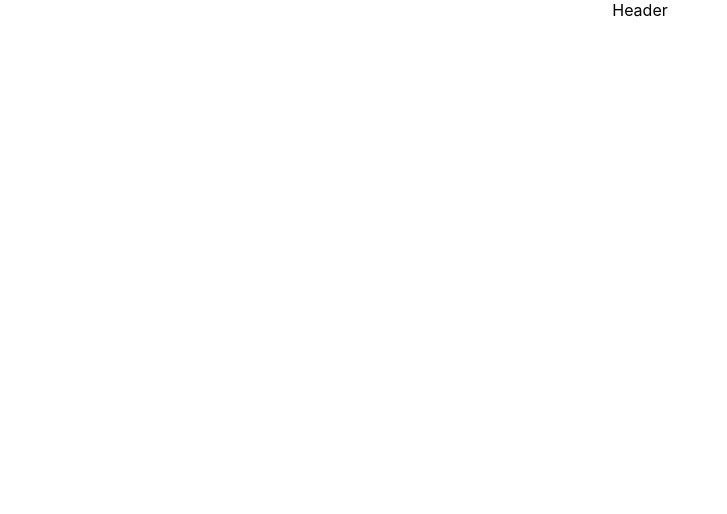
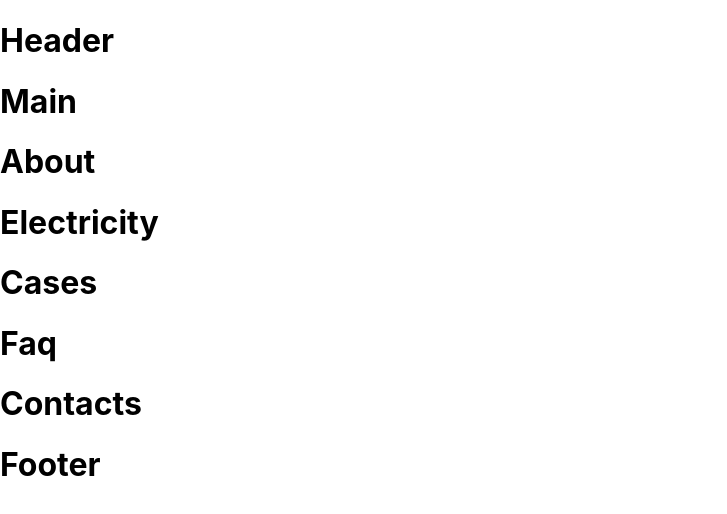
Before and after one commit to KhailoAndrey/SoftRyzen-testwork, a React (Create React App) app: page / in a window 1280 px wide. Shown: the top 514 px of the page, without its empty margins (0-727 px from the left). Built offline with nearby package versions, Linux system fonts and the light colour scheme.

Commit message:
add sturcture

```diff
--- a/src/About/about.jsx
+++ b/src/About/about.jsx
@@ -0,0 +1,9 @@
+const About = () => {
+  return (
+    <>
+      <h1>About</h1>
+    </>
+  );
+};
+
+export default About;
--- a/src/App.css
+++ b/src/App.css
@@ -1,3 +1,5 @@
 .App {
   text-align: center;
+  font-size: 30px;
+
 }
--- a/src/App.js
+++ b/src/App.js
@@ -1,11 +1,25 @@
 import './App.css';
+import Main from 'Main/main';
 import Header from 'Header/header';
+import About from 'About/about';
+import Electricity from 'Electricity/electricity';
+import Cases from 'Cases/cases';
+import Faq from 'FAQ/faq';
+import Contacts from 'Contacts/contacts';
+import Footer from 'Footer/footer';
 
 function App() {
   return (
-    <div className="App">
+    <>
       <Header />
-    </div>
+      <Main />
+      <About />
+      <Electricity />
+      <Cases />
+      <Faq />
+      <Contacts />
+      <Footer/>
+    </>
   );
 }
 
--- a/src/Cases/cases.jsx
+++ b/src/Cases/cases.jsx
@@ -0,0 +1,9 @@
+const Cases = () => {
+  return (
+    <>
+      <h1>Cases</h1>
+    </>
+  );
+};
+
+export default Cases;
--- a/src/Contacts/contacts.jsx
+++ b/src/Contacts/contacts.jsx
@@ -0,0 +1,9 @@
+const Contacts = () => {
+  return (
+    <>
+      <h1>Contacts</h1>
+    </>
+  );
+};
+
+export default Contacts;
--- a/src/Electricity/electricity.jsx
+++ b/src/Electricity/electricity.jsx
@@ -0,0 +1,9 @@
+const Electricity = () => {
+  return (
+    <>
+      <h1>Electricity</h1>
+    </>
+  );
+};
+
+export default Electricity;
--- a/src/FAQ/faq.jsx
+++ b/src/FAQ/faq.jsx
@@ -0,0 +1,9 @@
+const Faq = () => {
+  return (
+    <>
+      <h1>Faq</h1>
+    </>
+  );
+};
+
+export default Faq;
--- a/src/Footer/footer.jsx
+++ b/src/Footer/footer.jsx
@@ -0,0 +1,9 @@
+const Footer = () => {
+  return (
+    <>
+      <h1>Footer</h1>
+    </>
+  );
+};
+
+export default Footer;
--- a/src/Header/header.jsx
+++ b/src/Header/header.jsx
@@ -1,10 +1,9 @@
 const Header = () => {
-    return (
-        <>
-        Header
-        </>
-    )
-
-}
+  return (
+    <>
+      <h1>Header</h1>
+    </>
+  );
+};
 
 export default Header;
--- a/src/Main/main.jsx
+++ b/src/Main/main.jsx
@@ -0,0 +1,9 @@
+const Main = () => {
+  return (
+    <>
+      <h1>Main</h1>
+    </>
+  );
+};
+
+export default Main;
```
